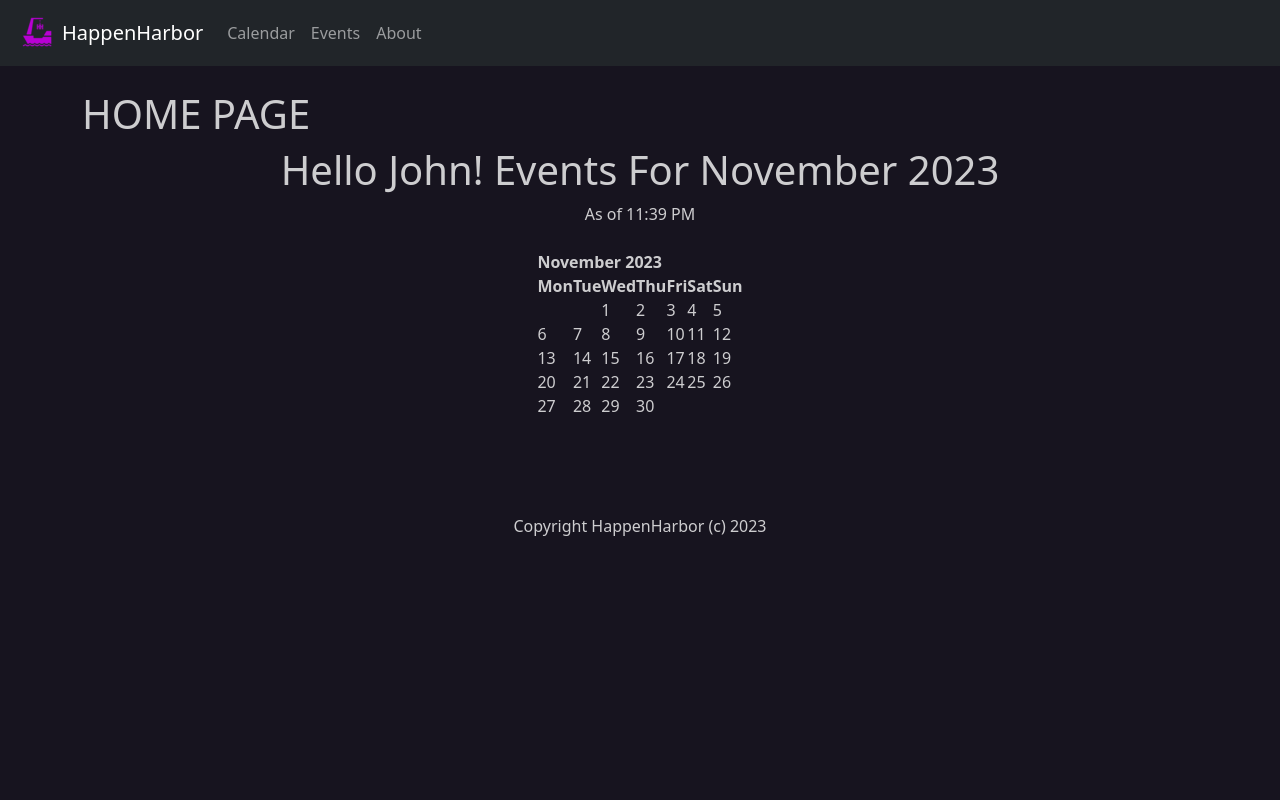
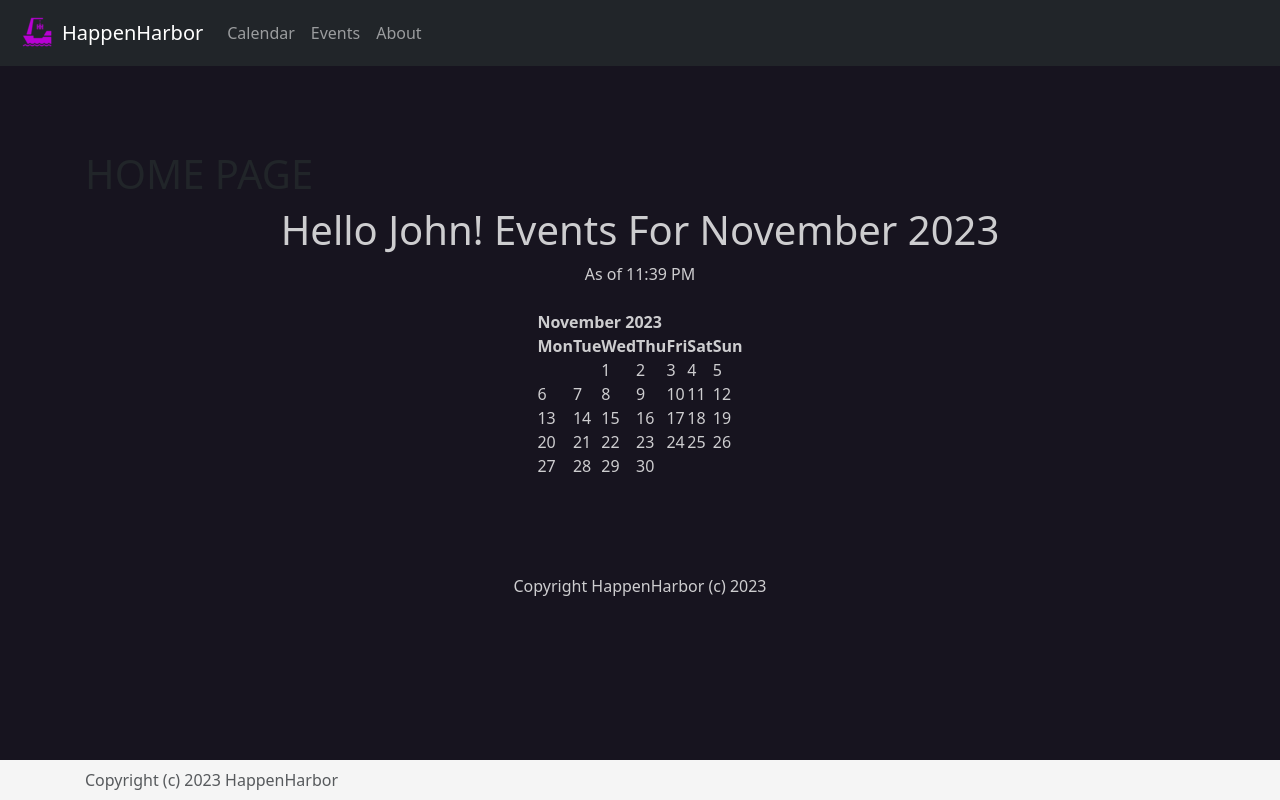
Before and after one commit to ngu-dot-json/HappenHarbor, a Django app: page / in a window 1280 px wide. Run offline with Django 4.2, Linux system fonts and the light colour scheme; some libraries are stand-ins or nearby versions.

Commit message:
addition of bottom footer and adjustments to navbar design

```diff
--- /dev/null
+++ b/Codebase/events/static/css/nav-footer.css
@@ -0,0 +1,39 @@
+/* Sticky footer styles
+-------------------------------------------------- */
+html {
+    position: relative;
+    min-height: 100%;
+  }
+  body {
+    /* Margin bottom by footer height */
+    margin-bottom: 60px;
+    background-color: #17141f;
+
+  }
+  .footer {
+    position: absolute;
+    bottom: 0;
+    width: 100%;
+    /* Set the fixed height of the footer here */
+    height: 40px;
+    line-height: 40px; /* Vertically center the text there */
+    background-color: #f5f5f5;
+  }
+
+
+  /* Custom page CSS
+  -------------------------------------------------- */
+  /* Not required for template or sticky footer method. */
+
+  body > .container {
+    padding: 60px 15px 0;
+  }
+
+  .footer > .container {
+    padding-right: 15px;
+    padding-left: 15px;
+  }
+
+  code {
+    font-size: 80%;
+  }
--- a/Codebase/events/templates/events/navbar.html
+++ b/Codebase/events/templates/events/navbar.html
@@ -9,11 +9,22 @@
 
     <!-- Bootstrap CSS -->
     <link href="https://cdn.jsdelivr.net/npm/bootstrap@5.0.2/dist/css/bootstrap.min.css" rel="stylesheet" integrity="sha384-EVSTQN3/azprG1Anm3QDgpJLIm9Nao0Yz1ztcQTwFspd3yD65VohhpuuCOmLASjC" crossorigin="anonymous">
+    <link href="../../dist/css/bootstrap.min.css" rel="stylesheet">
+
 
     <!-- Add styles.css-->
-    <link rel="stylesheet" href="{% static 'css/main.css' %}"
+    <!-- <link rel="stylesheet" href="{% static 'css/main.css' %}" -->
+
+    <!-- Custom styles for this template -->
+    <link href="{% static 'css/nav-footer.css' %}" rel="stylesheet">
+
+
+
+    <link rel="canonical" href="https://getbootstrap.com/docs/4.0/examples/sticky-footer/">
   </head>
 
+  <header>
+    <!-- NAV BAR -->
     <nav class="navbar navbar-expand-lg navbar-dark bg-dark">
       <div class="container-fluid">
 
@@ -21,31 +32,25 @@
         {% load static %}
         <img src="{% static 'l_sm.png' %}">
 
+        <!-- HH Word-->
         <a class="navbar-brand" href="{% url 'home' %}">HappenHarbor</a>
         <button class="navbar-toggler" type="button" data-bs-toggle="collapse" data-bs-target="#navbarSupportedContent" aria-controls="navbarSupportedContent" aria-expanded="false" aria-label="Toggle navigation">
           <span class="navbar-toggler-icon"></span>
         </button>
+
+        <!-- Hamburger Menu-->
         <div class="collapse navbar-collapse" id="navbarSupportedContent">
           <ul class="navbar-nav me-auto mb-2 mb-lg-0">
-
-
-
 
             <!-- Calendar Link-->
             <li class="nav-item">
               <a class="nav-link" href="{% url 'home' %}">Calendar</a>
             </li>
-
-
-
-
             <!-- Events Link -->
             <li class="nav-item">
               <a class="nav-link" href="{% url 'list-events' %}">Events</a>
             </li>
-
-
-          <!-- Events Link -->
+            <!-- About Link -->
             <li class="nav-item">
               <a class="nav-link" href="{% url 'about' %}">About</a>
             </li>
@@ -63,16 +68,24 @@
                 <li><a class="dropdown-item" href="#">Something else here</a></li>
               </ul>
             </li> -->
-
-
           </ul>
-
           <!-- SEARCH BAR -->
           <!-- <form class="d-flex">
             <input class="form-control me-2" type="search" placeholder="Search" aria-label="Search">
             <button class="btn btn-outline-success" type="submit">Search</button>
           </form> -->
-
         </div>
       </div>
     </nav>
+  </header>
+
+
+  <!-- STICKY FOOTER -->
+
+  <footer class="footer">
+    <div class="container">
+      <!-- <p class="lead">Pin a fixed-height footer to the bottom of the viewport in desktop browsers with this custom HTML and CSS. A fixed navbar has been added with <code>padding-top: 60px;</code> on the <code>body &gt; .container</code>.</p> -->
+      <span class="text-muted">Copyright (c) 2023 HappenHarbor</span>
+    </div>
+  </footer>
+</html>
```
Lines whose indentation alone changed are shown as unchanged.
